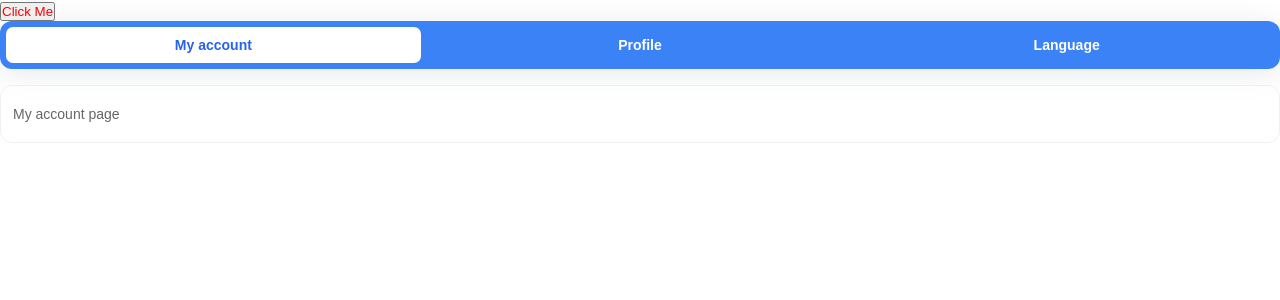
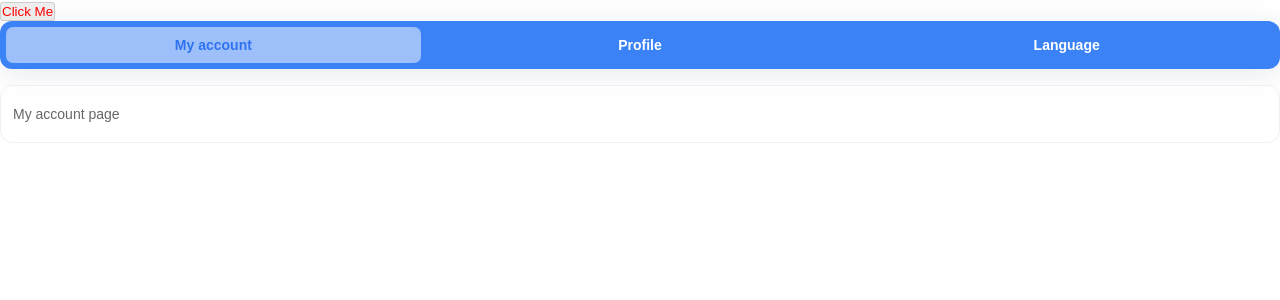
Before and after one commit to ajittupe2548/react-practice, a React (Create React App) app: page / in a window 1280 px wide. Shown: the top 300 px of the page. Built offline with nearby package versions, Linux system fonts and the light colour scheme.

Commit message:
disabled

```diff
--- a/src/App.css
+++ b/src/App.css
@@ -32,7 +32,7 @@
     color: #2563eb; /* Assuming blue[600] = #2563eb */
 }
 
-.tab.disabled {
+.tab.base--disabled {
     opacity: 0.5;
     cursor: not-allowed;
 }
--- a/src/App.js
+++ b/src/App.js
@@ -8,10 +8,10 @@ import { Tab } from '@mui/base/Tab';
 function App() {
   return (
     <div className="App">
-      <Button className='ajit'>Click Me</Button>
+      <Button className='ajit' rootElementName='a' disabled>Click Me</Button>
       <Tabs defaultValue={0}>
         <TabsList className='tabs-list'>
-          <Tab value={0} className='tab'>My account</Tab>
+          <Tab value={0} className='tab' disabled>My account</Tab>
           <Tab value={1} className='tab'>Profile</Tab>
           <Tab value={2} className='tab'>Language</Tab>
         </TabsList>
```
